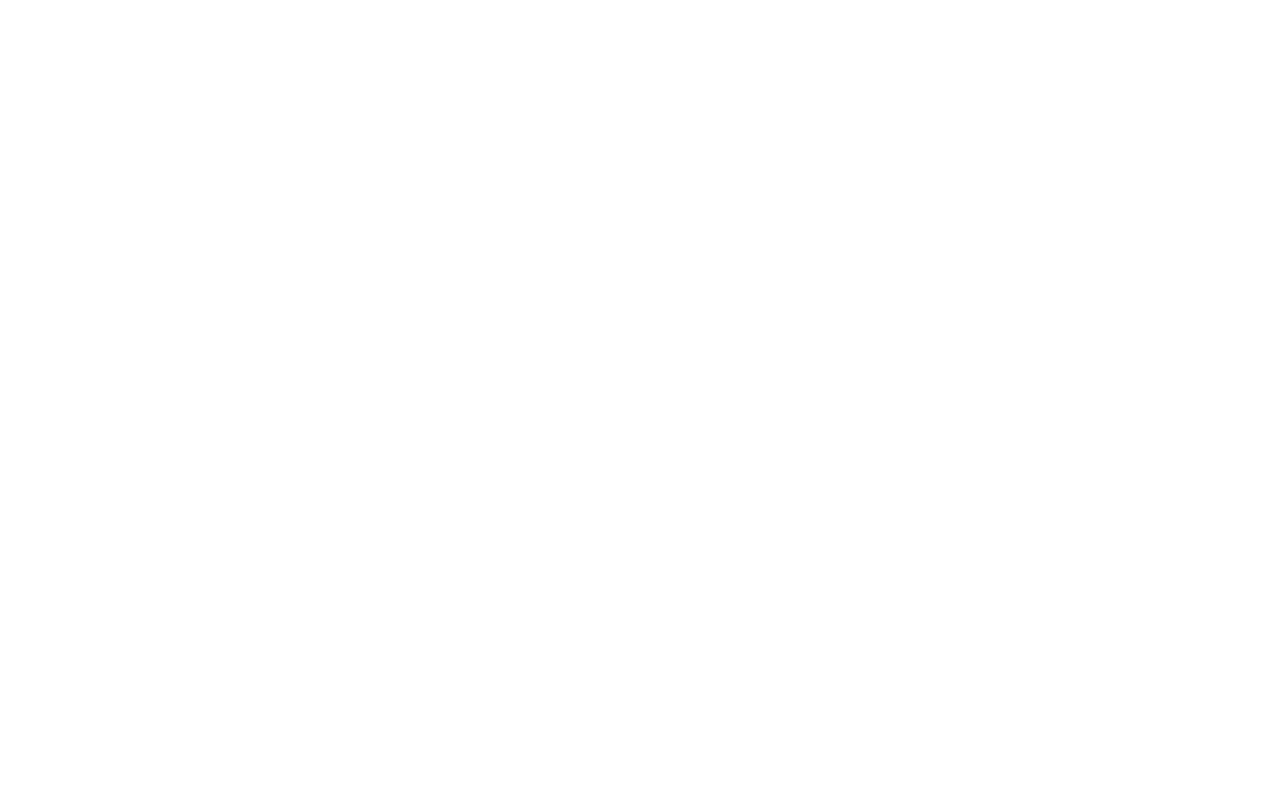
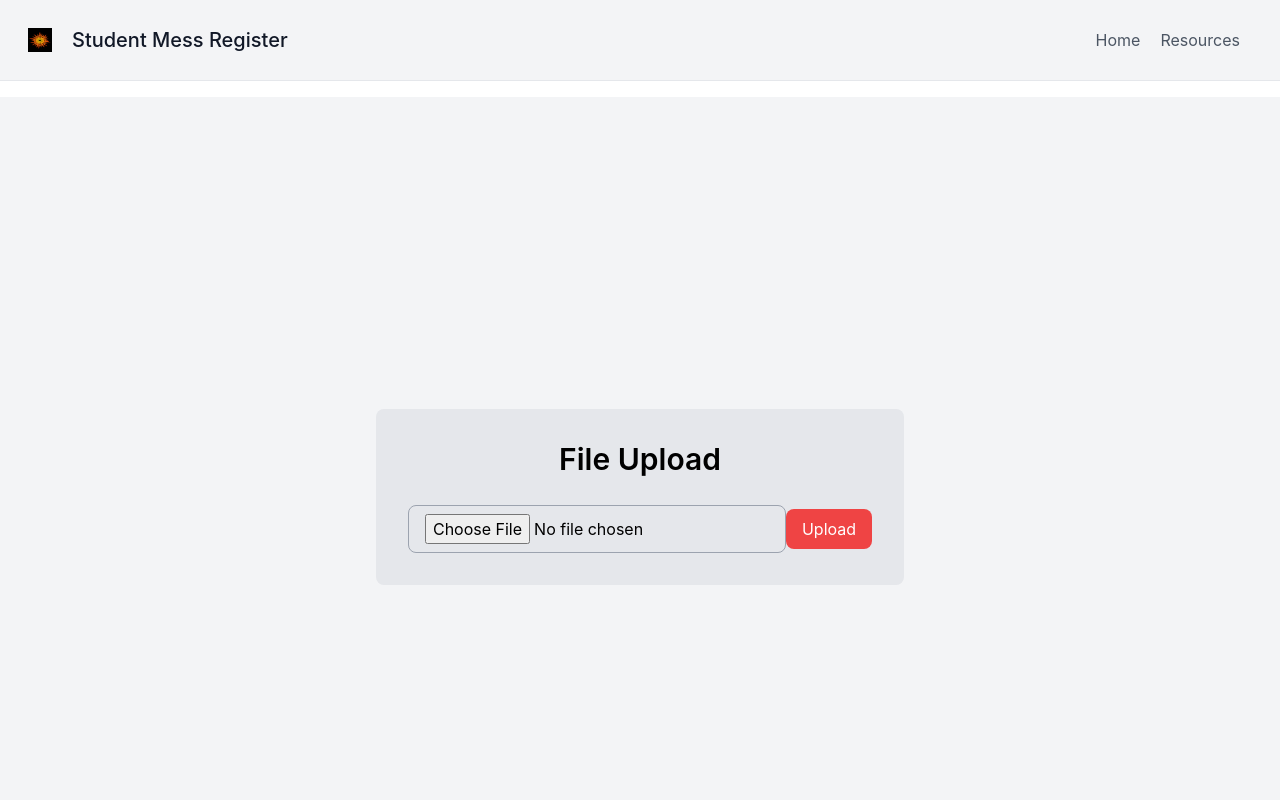
Before and after one commit to Cmbyn01/MessScanner, a React (Create React App) app: page /file-upload in a window 1280 px wide. Before the commit this address had no page. Shown: the top 800 px of the page. Built offline with nearby package versions, Linux system fonts and the light colour scheme.

Commit message:
FileUpload addition

```diff
--- a/src/App.css
+++ b/src/App.css
@@ -5,6 +5,14 @@
 /* App.css */
 .custom-margin {
   margin-top: 1rem; /* Adjust this value to bring the components closer */
+}
+
+/* Center the file upload component vertically */
+.min-h-screen {
+  display: flex;
+  flex-direction: column;
+  justify-content: center;
+  align-items: center;
 }
 
 /* body {
--- a/src/App.js
+++ b/src/App.js
@@ -32,6 +32,7 @@
 import ScanScreen from './components/ScanScreen';
 import Login from './components/Login';
 import Blog from './components/Blog';
+import FileUpload from './components/FileUpload';
 
 function App() {
 
@@ -40,6 +41,7 @@
       <Routes>
         <Route path="/" element={<LayoutWithHeaderAndFooter component={<Blog />} />} />
         <Route path='/scan-screen' element={<LayoutWithHeaderAndFooter component={<ScanScreen />} />} />
+        <Route path="/file-upload" element={<LayoutWithHeaderAndFooter component={<FileUpload />} />} />
         <Route path='/login' element={<Login />} />
       </Routes>
     </div>
--- /dev/null
+++ b/src/components/FileUpload.js
@@ -0,0 +1,39 @@
+//user can upload file
+
+
+import React, { useState } from 'react';
+
+function FileUpload() {
+  const [selectedFile, setSelectedFile] = useState(null);
+
+  const handleFileChange = (e) => {
+    const file = e.target.files[0];
+    setSelectedFile(file);
+  };
+
+  const handleUpload = () => {
+    // what logic should be added for the file upload?
+  };
+
+  return (
+    <div className="min-h-screen flex justify-center items-center bg-gray-100">
+      <div className="bg-gray-200 p-8 rounded-lg text-center">
+        <h1 className="text-3xl font-semibold mb-4">File Upload</h1>
+        <input
+          type="file"
+          accept=".pdf, .doc, .docx"
+          onChange={handleFileChange}
+          className="border border-gray-400 px-4 py-2 rounded-lg"
+        />
+        <button
+          onClick={handleUpload}
+          className="mt-4 bg-red-500 hover:bg-red-600 text-white px-4 py-2 rounded-lg"
+        >
+          Upload
+        </button>
+      </div>
+    </div>
+  );
+}
+
+export default FileUpload;
--- a/src/components/ScanScreen.js
+++ b/src/components/ScanScreen.js
@@ -1,3 +1,77 @@
+//************CODE WITHOUT THE STUDENT DETAILS CARD */
+import React, { useState, useRef } from 'react';
+
+function ScanScreen() {
+  const [rollNumber, setRollNumber] = useState('');
+  const inputRef = useRef(null);
+
+  const handleScan = async () => {
+    try {
+      const response = await fetch(`http://localhost:8000/user/checkin/`, {
+        method: 'POST',
+        headers: {
+          'Content-Type': 'application/json',
+        },
+        body: JSON.stringify({
+          rollNo: rollNumber,
+        }),
+      });
+
+      if (response.ok) {
+        alert('Student accepted');
+        console.log('Student accepted');
+      } else if (response.status === 403) {
+        alert('Student already checked in');
+        console.error('Error accepting student:', response.status);
+      }
+      else if (response.status === 422) {
+        alert('Invalid time for check-in');
+        console.error('Error accepting student:', response.status);
+      }
+      else if (response.status === 404) {
+        alert('Student not found');
+        console.error('Error accepting student:', response.status);
+      }
+    } catch (error) {
+      console.error('Error accepting student:', error);
+    }
+    inputRef.current.focus();
+    setRollNumber('');
+  };
+
+  return (
+    <div className="flex flex-col justify-center items-center h-screen">
+      <div className="flex flex-col items-center bg-gray-200 rounded-lg p-6 shadow-md text-center">
+        <h1 className="text-2xl font-semibold mb-4">SCAN ID HERE</h1>
+        <div className="mb-4">
+          <input
+            ref={inputRef}
+            type="text"
+            value={rollNumber}
+            onChange={(e) => setRollNumber(e.target.value)}
+            placeholder="Scan Roll Number"
+            className="border border-gray-400 px-3 py-2 rounded-lg"
+          />
+        </div>
+        <div className="mb-8">
+          <button
+            onClick={handleScan}
+            className="bg-red-500 text-white px-4 py-2 rounded hover:bg-red-600"
+          >
+            Enter
+          </button>
+        </div>
+      </div>
+    </div>
+  );
+}
+
+export default ScanScreen;
+
+
+
+// ****** CODE WITH STUDENT DETAILS */
+
 
 // import React, { useState, useRef } from 'react';
 // import StudentDetailsCard from './StudentDetails';
@@ -7,10 +81,8 @@
 //   const [studentDetails, setStudentDetails] = useState(null);
 //   const inputRef = useRef(null);
 
-//   //function to fetch student details
 //   const handleScan = async () => {
 //     try {
-//       // Replace 'backendEndpoint' with the actual backend API endpoint
 //       const response = await fetch(`http://localhost:8000/user/users/${rollNumber}/`);
 //       const data = await response.json();
 //       setStudentDetails(data);
@@ -21,13 +93,13 @@
 //     inputRef.current.focus();
 //     setRollNumber('');
 //   };
-// //closing the student details card
+
 //   const handleClose = () => {
 //     setStudentDetails(null);
 //     inputRef.current.focus();
 //     setRollNumber('');
 //   };
-// //after clicking accept on the student details card the data should be entered in the database, use the respective api url
+
 //   const handleAccept = async () => {
 //     try {
 //       const response = await fetch(`http://localhost:8000/user/checkin/`, {
@@ -37,9 +109,6 @@
 //         },
 //         body: JSON.stringify({
 //           rollNo: studentDetails.rollNo,
-//           // name: studentDetails.name,
-//           // hall: studentDetails.hall,
-//           // entryTime: new Date().toISOString(), // or use a date library
 //         }),
 //       });
 
@@ -67,28 +136,30 @@
 //     }
 //   };
 
-
 //   return (
 //     <div className="flex flex-col justify-center items-center h-screen">
+//       <div className="flex flex-col items-center bg-gray-200 rounded-lg p-6 shadow-md text-center">
 //         <h1 className="text-2xl font-semibold mb-4">SCAN ID HERE</h1>
-//       <div className="mb-4">
-//         <input
-//         ref={inputRef}
-//           type="text"
-//           value={rollNumber}
-//           onChange={(e) => setRollNumber(e.target.value)}
-//           placeholder="Scan Roll Number"
-//           className="border border-gray-400 px-3 py-2 rounded-lg"
-//         />
+//         <div className="mb-4">
+//           <input
+//             ref={inputRef}
+//             type="text"
+//             value={rollNumber}
+//             onChange={(e) => setRollNumber(e.target.value)}
+//             placeholder="Scan Roll Number"
+//             className="border border-gray-400 px-3 py-2 rounded-lg"
+//           />
+//         </div>
+//         <div className="mb-8">
+//           <button
+//             onClick={handleScan}
+//             className="bg-red-500 text-white px-4 py-2 rounded hover:bg-red-600"
+//           >
+//             Enter
+//           </button>
+//         </div>
 //       </div>
-//       <div className="mb-8">
-//         <button
-//           onClick={handleScan}
-//           className="bg-red-500 text-white px-4 py-2 rounded hover:bg-red-600"
-//         >
-//           Enter
-//         </button>
-//       </div>
+
 //       {studentDetails && (
 //         <StudentDetailsCard
 //           rollNumber={studentDetails.rollNo}
@@ -103,106 +174,3 @@
 // }
 
 // export default ScanScreen;
-
-
-import React, { useState, useRef } from 'react';
-import StudentDetailsCard from './StudentDetails';
-
-function ScanScreen() {
-  const [rollNumber, setRollNumber] = useState('');
-  const [studentDetails, setStudentDetails] = useState(null);
-  const inputRef = useRef(null);
-
-  const handleScan = async () => {
-    try {
-      const response = await fetch(`http://localhost:8000/user/users/${rollNumber}/`);
-      const data = await response.json();
-      setStudentDetails(data);
-    } catch (error) {
-      console.error('Error fetching student details:', error);
-      setStudentDetails(null);
-    }
-    inputRef.current.focus();
-    setRollNumber('');
-  };
-
-  const handleClose = () => {
-    setStudentDetails(null);
-    inputRef.current.focus();
-    setRollNumber('');
-  };
-
-  const handleAccept = async () => {
-    try {
-      const response = await fetch(`http://localhost:8000/user/checkin/`, {
-        method: 'POST',
-        headers: {
-          'Content-Type': 'application/json',
-        },
-        body: JSON.stringify({
-          rollNo: studentDetails.rollNo,
-        }),
-      });
-
-      if (response.ok) {
-        alert('Student accepted');
-        console.log('Student accepted');
-        inputRef.current.focus();
-      } else if (response.status === 403) {
-        alert('Student already checked in');
-        console.error('Error accepting student:', response.status);
-        inputRef.current.focus();
-      }
-      else if (response.status === 422) {
-        alert('Invalid time for check-in');
-        console.error('Error accepting student:', response.status);
-        inputRef.current.focus();
-      }
-      else if (response.status === 404) {
-        alert('Student not found');
-        console.error('Error accepting student:', response.status);
-        inputRef.current.focus();
-      }
-    } catch (error) {
-      console.error('Error accepting student:', error);
-    }
-  };
-
-  return (
-    <div className="flex flex-col justify-center items-center h-screen">
-      <div className="flex flex-col items-center bg-gray-200 rounded-lg p-6 shadow-md text-center">
-        <h1 className="text-2xl font-semibold mb-4">SCAN ID HERE</h1>
-        <div className="mb-4">
-          <input
-            ref={inputRef}
-            type="text"
-            value={rollNumber}
-            onChange={(e) => setRollNumber(e.target.value)}
-            placeholder="Scan Roll Number"
-            className="border border-gray-400 px-3 py-2 rounded-lg"
-          />
-        </div>
-        <div className="mb-8">
-          <button
-            onClick={handleScan}
-            className="bg-red-500 text-white px-4 py-2 rounded hover:bg-red-600"
-          >
-            Enter
-          </button>
-        </div>
-      </div>
-
-      {studentDetails && (
-        <StudentDetailsCard
-          rollNumber={studentDetails.rollNo}
-          name={studentDetails.name}
-          photoUrl={studentDetails.profilePic}
-          onClose={handleClose}
-          onAccept={handleAccept}
-        />
-      )}
-    </div>
-  );
-}
-
-export default ScanScreen;
```
